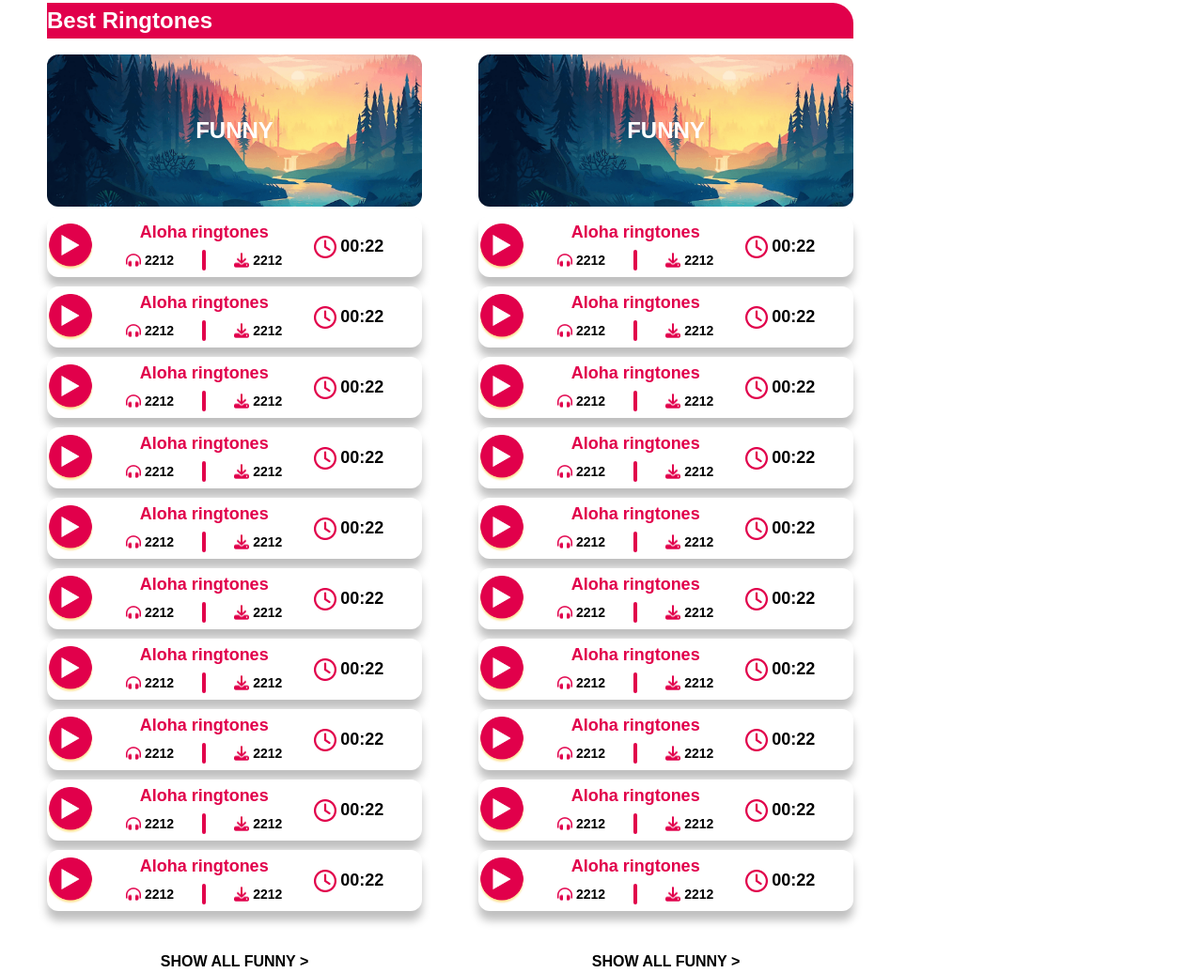
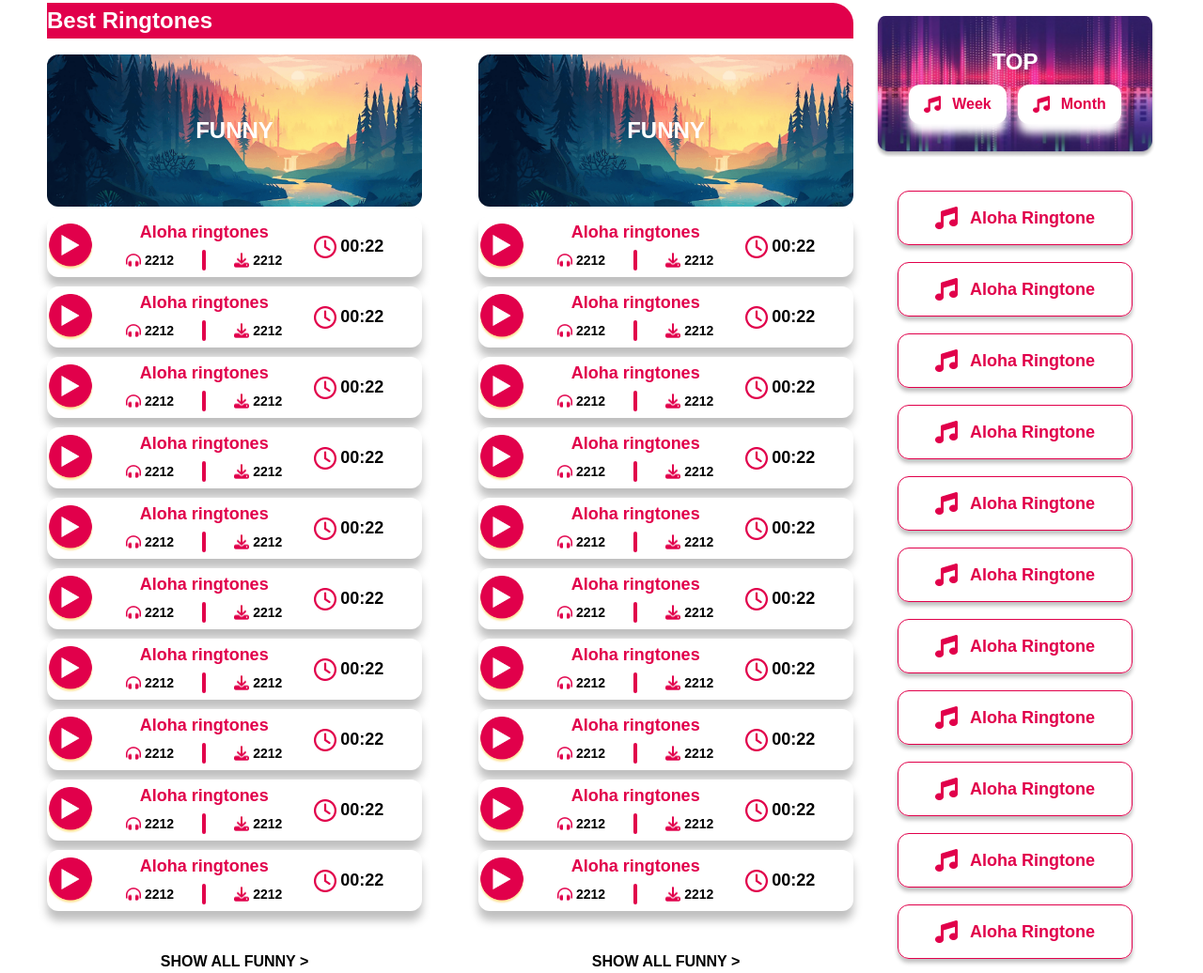
Before and after one commit to bbug02081702/project-music-ringtones, a plain HTML site: page index.html in a window 1280 px wide. Shown: the part 1477-2513 px from the top of the page at 94% size. Drawn offline with Linux system fonts and the light colour scheme.

Commit message:
update-12-2-24-up

```diff
--- a/assets/css/style.css
+++ b/assets/css/style.css
@@ -292,6 +292,7 @@ header .header-right .header-nav{
     justify-content: center;
     align-items: center;
     display: flex;
+    flex-direction: column;
 }
 .content-category-title{
     color: var(--highlight-text-color);
@@ -324,6 +325,48 @@ header .header-right .header-nav{
     color: #E1004B;
     font-weight: 700;
 }
+
+
+.content-category-ranks{
+    gap: 12px;
+    margin-top: 10px;
+    display: flex;
+    align-items: center;
+    justify-content: center;
+}
+.content-category-rank-left{
+    border-radius: 12px;
+    padding: 12px 16px;
+    background-color: var(--highlight-text-color);
+    box-shadow: 0 10px 10px rgba(255, 255, 255, 1);
+    gap: 12px;
+    display: flex;
+    align-items: center;
+    justify-content: center;
+}
+.content-category-rank-left .icon-rank-music{
+    width: 18px;
+    height: 18px;
+}
+.ranks-txt{
+    color: #E1004B;
+    font-weight: 700;
+}
+.content-category-rank-right{
+    border-radius: 12px;
+    padding: 12px 16px;
+    background-color: var(--highlight-text-color);
+    box-shadow: 0 10px 10px rgba(255, 255, 255, 1);
+    gap: 12px;
+    display: flex;
+    align-items: center;
+    justify-content: center;
+}
+.content-category-rank-right .icon-rank-music{
+    width: 18px;
+    height: 18px;
+}
+
 
 .new-ringtones .new-ringtones-title .new-ringtones-title-details{
     font-size: 24px;
--- a/index.html
+++ b/index.html
@@ -1446,6 +1446,68 @@
                         <p class="content-category-export-title">Aloha Ringtone</p>
                     </div>
                 </div>
+
+                <div class="content-category-bg">
+                    <div class="content-category-title">
+                        TOP
+                   </div>
+                   <div class="content-category-ranks">
+                    <a href="#" class="content-category-rank-left">
+                        <img src="./assets/images/icon-music.png" alt="" class="icon-rank-music">
+                        <div class="ranks-txt">Week</div>
+                    </a>
+                    <a href="#" class="content-category-rank-right">
+                        <img src="./assets/images/icon-music.png" alt="" class="icon-rank-music">
+                        <div class="ranks-txt">Month</div>
+                    </a>
+                   </div>
+                </div>
+                <div class="content-category-export">
+                    <div class="content-category-export-details">
+                        <img class="icon-music" src="./assets/images/icon-music.png" alt="">
+                        <p class="content-category-export-title">Aloha Ringtone</p>
+                    </div>
+                    <div class="content-category-export-details">
+                        <img class="icon-music" src="./assets/images/icon-music.png" alt="">
+                        <p class="content-category-export-title">Aloha Ringtone</p>
+                    </div>
+                    <div class="content-category-export-details">
+                        <img class="icon-music" src="./assets/images/icon-music.png" alt="">
+                        <p class="content-category-export-title">Aloha Ringtone</p>
+                    </div>
+                    <div class="content-category-export-details">
+                        <img class="icon-music" src="./assets/images/icon-music.png" alt="">
+                        <p class="content-category-export-title">Aloha Ringtone</p>
+                    </div>
+                    <div class="content-category-export-details">
+                        <img class="icon-music" src="./assets/images/icon-music.png" alt="">
+                        <p class="content-category-export-title">Aloha Ringtone</p>
+                    </div>
+                    <div class="content-category-export-details">
+                        <img class="icon-music" src="./assets/images/icon-music.png" alt="">
+                        <p class="content-category-export-title">Aloha Ringtone</p>
+                    </div>
+                    <div class="content-category-export-details">
+                        <img class="icon-music" src="./assets/images/icon-music.png" alt="">
+                        <p class="content-category-export-title">Aloha Ringtone</p>
+                    </div>
+                    <div class="content-category-export-details">
+                        <img class="icon-music" src="./assets/images/icon-music.png" alt="">
+                        <p class="content-category-export-title">Aloha Ringtone</p>
+                    </div>
+                    <div class="content-category-export-details">
+                        <img class="icon-music" src="./assets/images/icon-music.png" alt="">
+                        <p class="content-category-export-title">Aloha Ringtone</p>
+                    </div>
+                    <div class="content-category-export-details">
+                        <img class="icon-music" src="./assets/images/icon-music.png" alt="">
+                        <p class="content-category-export-title">Aloha Ringtone</p>
+                    </div>
+                    <div class="content-category-export-details">
+                        <img class="icon-music" src="./assets/images/icon-music.png" alt="">
+                        <p class="content-category-export-title">Aloha Ringtone</p>
+                    </div>
+                </div>
             </section>
        </article>
     </main>
```
